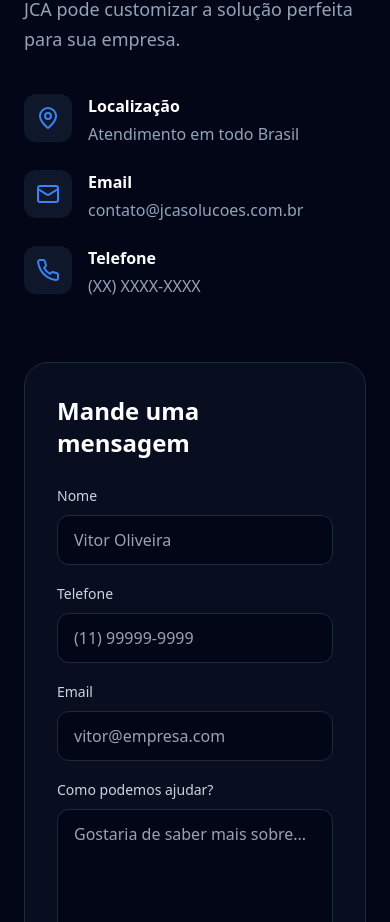
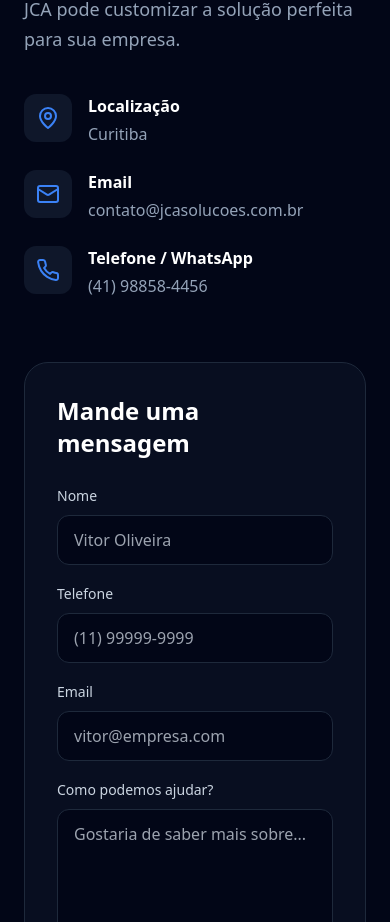
Before and after one commit to luisfelipe261099/jca-contabilidade, a Next.js app: page / in a window 390 px wide. Shown: the part 4898-5820 px from the top of the page. Built offline with nearby package versions, Linux system fonts and the light colour scheme.

Commit message:
Update contact info: Curitiba and Phone

```diff
--- a/components/Contact.tsx
+++ b/components/Contact.tsx
@@ -25,7 +25,7 @@ export default function Contact() {
                                 </div>
                                 <div>
                                     <h4 className="text-white font-bold mb-1">Localização</h4>
-                                    <p className="text-slate-400">Atendimento em todo Brasil</p>
+                                    <p className="text-slate-400">Curitiba</p>
                                 </div>
                             </div>
 
@@ -44,8 +44,8 @@ export default function Contact() {
                                     <Phone className="w-6 h-6" />
                                 </div>
                                 <div>
-                                    <h4 className="text-white font-bold mb-1">Telefone</h4>
-                                    <p className="text-slate-400">(XX) XXXX-XXXX</p>
+                                    <h4 className="text-white font-bold mb-1">Telefone / WhatsApp</h4>
+                                    <p className="text-slate-400">(41) 98858-4456</p>
                                 </div>
                             </div>
                         </div>
```
